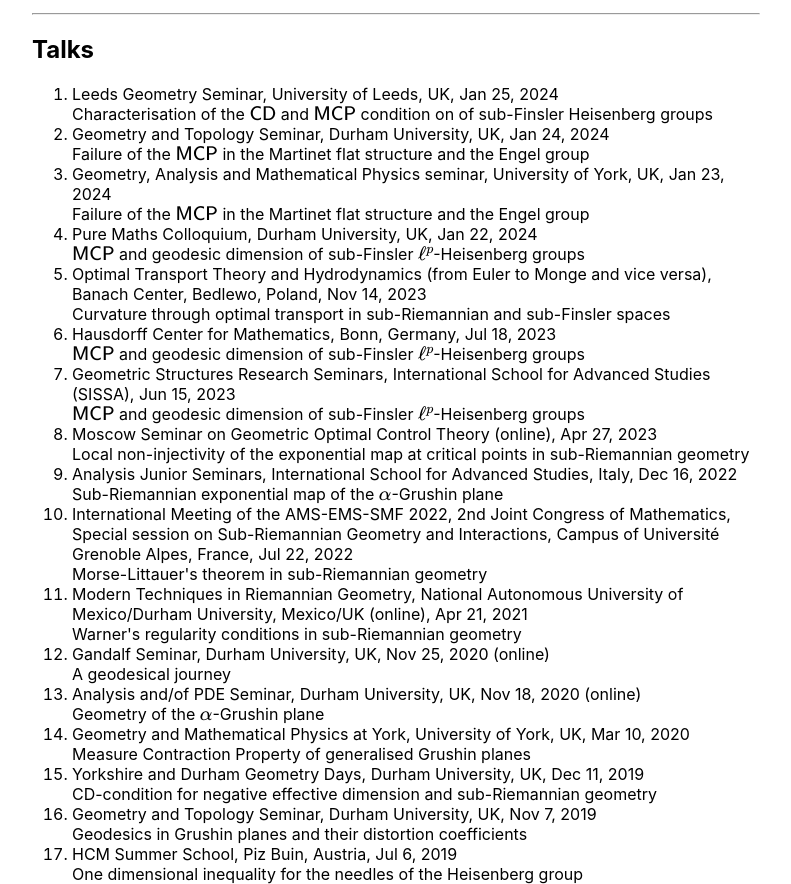
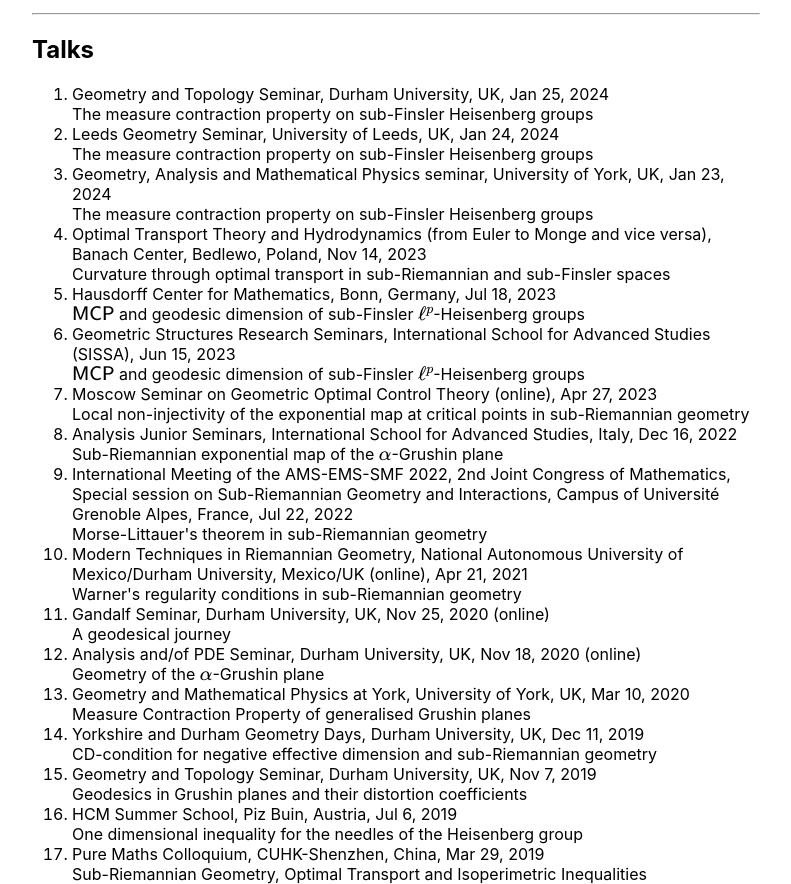
Before and after one commit to samuelborza/samuelborza.github.io, a plain HTML site: page home.html in a window 1280 px wide. Shown: the part 2210-3094 px from the top of the page, without its empty margins (244-1035 px from the left). Drawn offline with nearby package versions, Linux system fonts and the light colour scheme.

Commit message:
Update home.html

```diff
--- a/home.html
+++ b/home.html
@@ -209,25 +209,21 @@ https://webcontent.umons.ac.be/web/fr/pde/2016-2017/cursus/BSM1.htm
 
 <ol>
     <li>
-        Leeds Geometry Seminar, University of Leeds, UK, Jan 25, 2024<br />
-        Characterisation of the \(\mathsf{CD}\) and \(\mathsf{MCP}\) condition on of sub-Finsler Heisenberg groups
+        Geometry and Topology Seminar, Durham University, UK, Jan 25, 2024<br />
+        The measure contraction property on sub-Finsler Heisenberg groups
     </li>
     <li>
-        Geometry and Topology Seminar, Durham University, UK, Jan 24, 2024<br />
-        Failure of the \(\mathsf{MCP}\) in the Martinet flat structure and the Engel group
+        Leeds Geometry Seminar, University of Leeds, UK, Jan 24, 2024<br />
+        The measure contraction property on sub-Finsler Heisenberg groups
     </li>
     <li>
         Geometry, Analysis and Mathematical Physics seminar, University of York, UK, Jan 23, 2024<br />
-        Failure of the \(\mathsf{MCP}\) in the Martinet flat structure and the Engel group
-    </li>
-    <li>
-        Pure Maths Colloquium, Durham University, UK, Jan 22, 2024<br />
-        \(\mathsf{MCP}\) and geodesic dimension of sub-Finsler \(\ell^p\)-Heisenberg groups
+        The measure contraction property on sub-Finsler Heisenberg groups
     </li>
     <li>
     Optimal Transport Theory and Hydrodynamics (from Euler to Monge and vice versa), Banach Center, Bedlewo, Poland, Nov 14, 2023<br />
     Curvature through optimal transport in sub-Riemannian and sub-Finsler spaces
-</li>
+    </li>
     <li>
         Hausdorff Center for Mathematics, Bonn, Germany, Jul 18, 2023<br />
         \(\mathsf{MCP}\) and geodesic dimension of sub-Finsler \(\ell^p\)-Heisenberg groups
@@ -401,7 +397,7 @@ https://webcontent.umons.ac.be/web/fr/pde/2016-2017/cursus/BSM1.htm
 
 <!---
 <footer>
-  <div>Updated on the 10 November 2023</div>
+  <div>Updated on the 30 January 2024</div>
 </footer>
 --->
 
```
